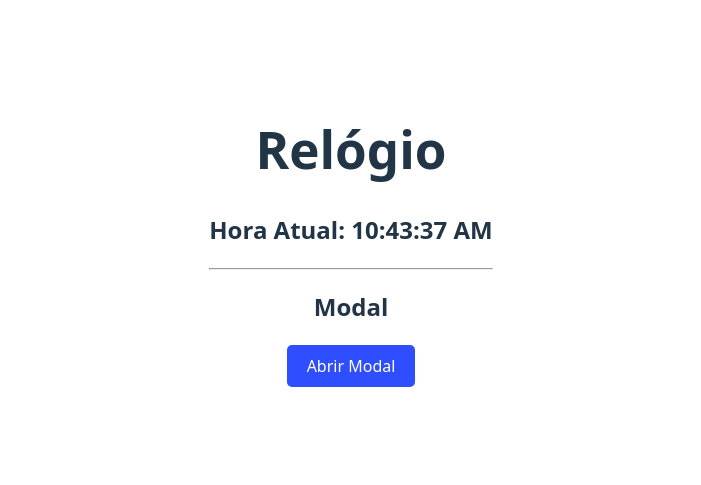
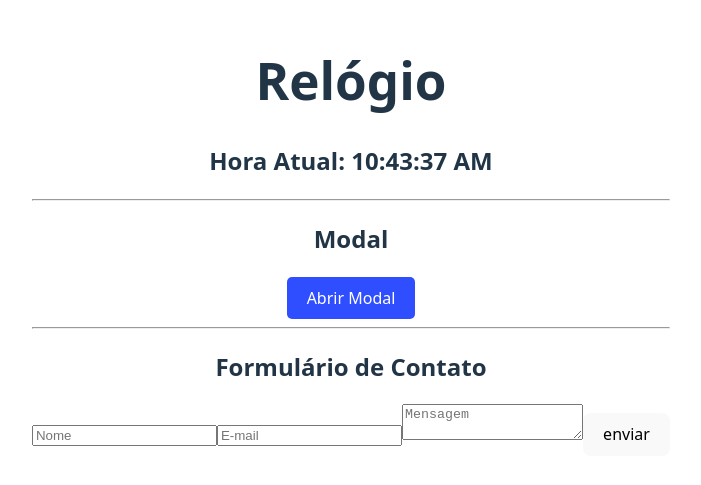
Before and after one commit to joelsonlins/avanti-innovation-class-2025, a React (Vite) app in the folder REACT/5_uicomponents/: page / in a window 1280 px wide. Shown: the part 163-648 px from the top of the page, without its empty margins (289-990 px from the left). Built offline with nearby package versions, Linux system fonts and the light colour scheme.

Commit message:
React - Aula 28 - Desenvolvendo UI Components - Forumário de Contato - Criando o JSX

```diff
--- a/REACT/5_uicomponents/src/App.jsx
+++ b/REACT/5_uicomponents/src/App.jsx
@@ -1,5 +1,6 @@
 import './App.css'
 import Clock from './components/Clock/Clock'
+import ContactForm from './components/ContactForm/ContactForm'
 import Modal from './components/Modal/Modal'
 
 function App() {
@@ -12,6 +13,9 @@ function App() {
     <hr />
     <h2>Modal</h2>
     <Modal></Modal>
+    <hr />
+    <h2>Formulário de Contato</h2>
+    <ContactForm></ContactForm>
     </>
   )
 }
--- /dev/null
+++ b/REACT/5_uicomponents/src/components/ContactForm/ContactForm.jsx
@@ -0,0 +1,64 @@
+import {useState} from 'react'
+import styles from "./ContactForm.module.css"
+
+const ContactForm = () => {
+  const [formData, setFormData] = useState({
+    nome:"",
+    email:"",
+    mensagem:""
+  })
+
+  const handleChange = (e) => {
+    setFormData({...formData, [e.target.name]:e.target.value})
+    // if(e.target.name === "nome"){
+    //   setFormData({ ...formData, nome: e.target.value})
+    // }else if (e.target.name === "email"){
+    //   setFormData({ ...formData, email: e.target.value})
+    // }
+  }
+
+  const handleSubmit = (e) =>{
+    e.preventDefault()
+    console.log("formulário enviado", formData)
+    alert("Mensagem Enviada com Sucesso")
+    setFormData({nome:"", email:"", mensagem:""})
+  }
+
+
+
+
+  return (
+    <form className={styles.form} onSubmit={handleSubmit}>
+      <input
+      type="text"
+      name='nome'
+      placeholder='Nome'
+      className={styles.input}
+      value={formData.nome}
+      onChange={handleChange}
+      required="true"
+       />
+       <input
+       type="email"
+       name="email"
+       placeholder='E-mail'
+       className={styles.input}
+       value={formData.email}
+       onChange={handleChange}
+       required="true"
+       />
+
+       <textarea
+       name="mensagem"
+       placeholder='Mensagem'
+       className={styles.textarea}
+       value={formData.mensagem}
+       onChange={handleChange}
+       required="true"
+       />
+       <button type='submit' className={styles.button}>enviar</button>
+    </form>
+  )
+}
+
+export default ContactForm
```
Also changed, not shown: REACT/5_uicomponents/src/components/ContactForm/ContactForm.module.css (added).
